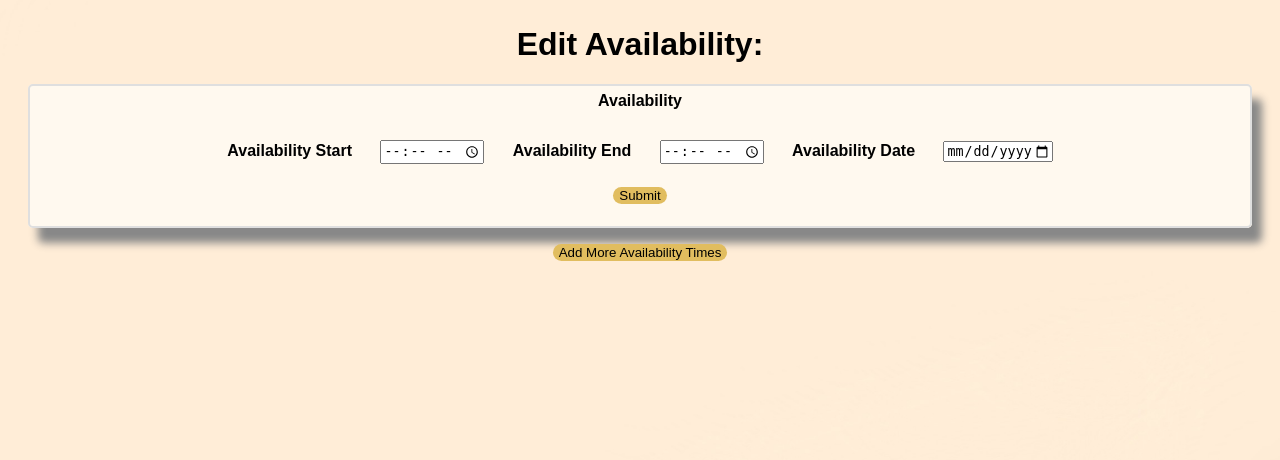
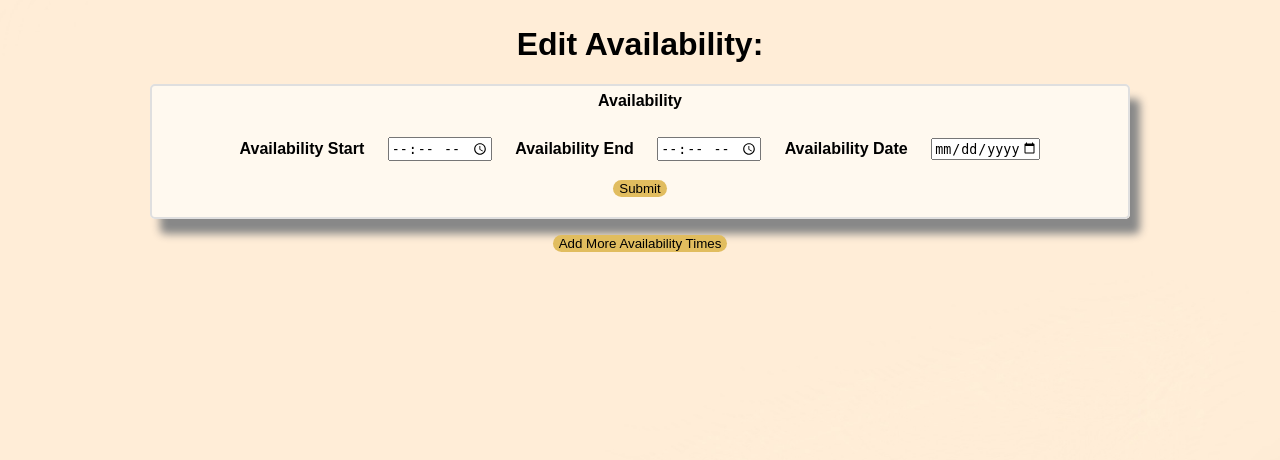
Before and after one commit to Patrice-Maxwell/BarHop-CSC4350, a Flask app: page /changeAvailability in a window 1280 px wide. Shown: the top 460 px of the page. Run offline with Flask 2, Linux system fonts and the light colour scheme.

Commit message:
clean up before presentation

```diff
--- a/static/style.css
+++ b/static/style.css
@@ -238,3 +238,8 @@ th ,td ,tr{
 table{
   width: fit-content;
 }
+
+.availability form{
+  width: 80%;
+  margin-left: 10%;
+}
```
